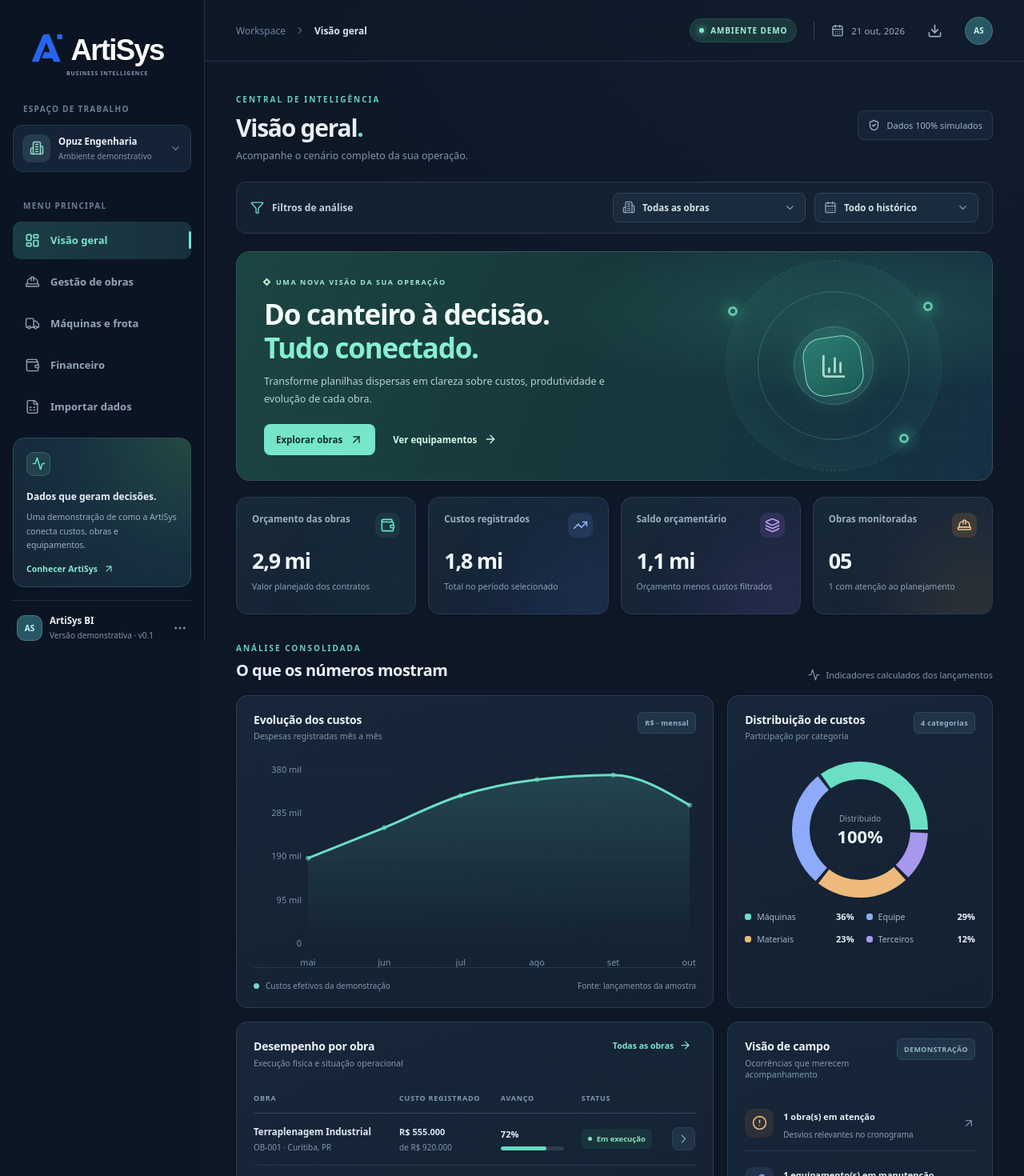
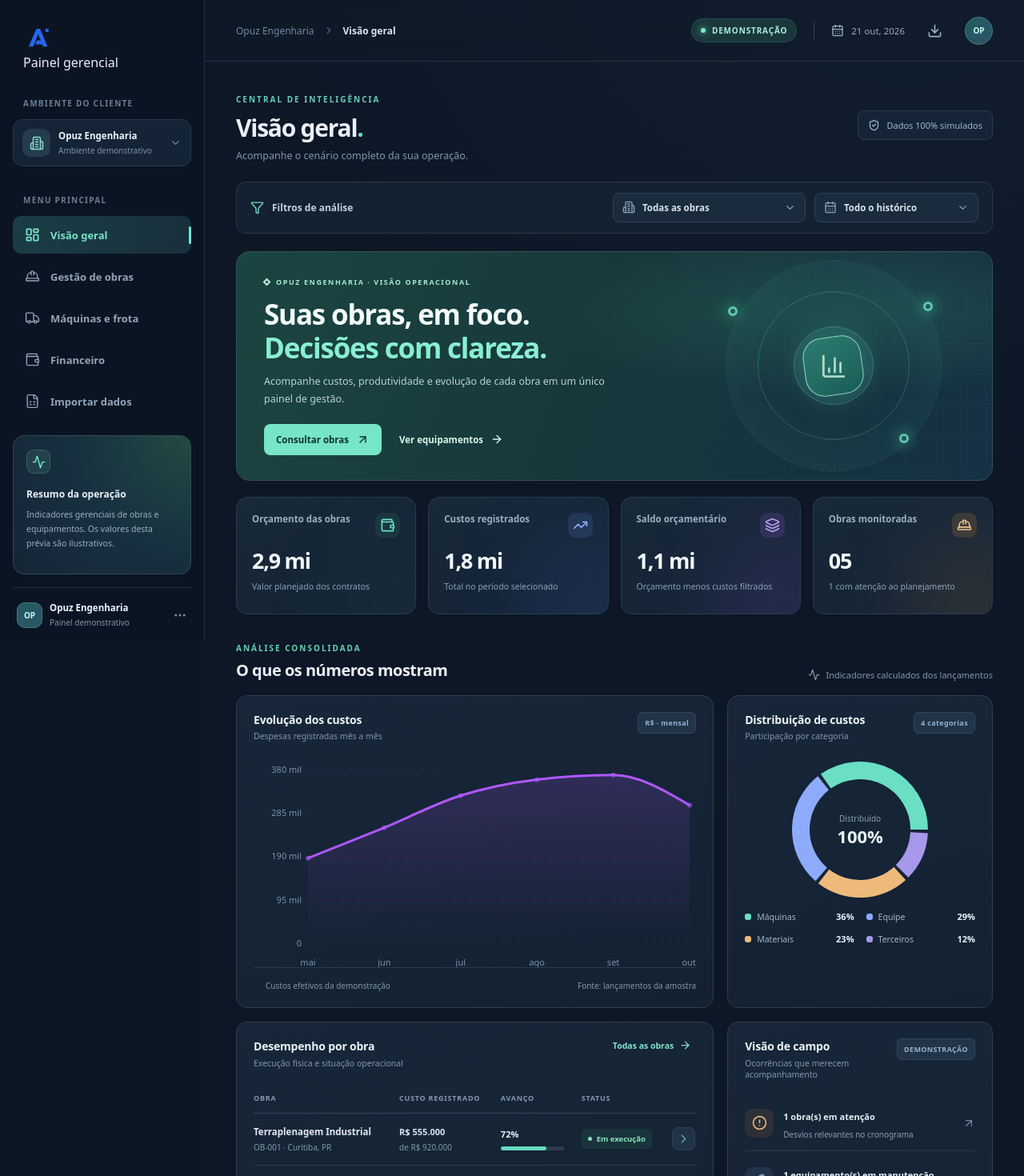
Before and after one commit to nutricionistaalmeidavh-spec/-artisys-bi, a React (Vite) app: page / in a window 1280 px wide. Shown: the top 1470 px of the page at 80% size. Built offline with nearby package versions, Linux system fonts and the light colour scheme.

Commit message:
design: prioritize Opuz UI with discreet official A icon and violet charts

```diff
--- a/src/App.tsx
+++ b/src/App.tsx
@@ -27,7 +27,7 @@ const monthBR = (month: string) => new Date(month + '-10T12:00:00').toLocaleDate
 const nameOf = (projectId: string) => demoProjects.find(p => p.id === projectId)?.name || projectId;
 const tooltipStyle = { background: '#152234', border: '1px solid #2b3c50', borderRadius: 12, color: '#eaf3f7', boxShadow: '0 16px 36px #0005' };
 const axisTick = { fill: '#7e93a8', fontSize: 11 };
-const gridStroke = '#243349';
+const gridStroke = '#302644';
 
 const navigation: { id: Section; label: string; subtitle?: string; icon: typeof LayoutDashboard }[] = [
   { id: 'overview', label: 'Visão geral', icon: LayoutDashboard },
@@ -75,14 +75,14 @@ function Status({ label }: { label: string }) {
   return <span className={'status status-' + cls}><span className="status-dot" />{label}</span>;
 }
 
-function Progress({ value, color = '#6adfc4' }: { value: number; color?: string }) {
+function Progress({ value, color = '#af58ff' }: { value: number; color?: string }) {
   return <div className="progress-track" aria-label={value + '% concluído'}><div className="progress-fill" style={{ width: Math.min(100, Math.max(0, value)) + '%', backgroundColor: color }} /></div>;
 }
 
 function Brand() {
   return <div className="brand">
-    <img className="brand-logo" src="./artisys-logo.svg" alt="ArtiSys" width={560} height={192} />
-    <small className="brand-subtitle">BUSINESS INTELLIGENCE</small>
+    <img className="brand-icon" src="./artisys-icon.svg" alt="ArtiSys" width={38} height={38} />
+    <span className="brand-module">Painel gerencial</span>
   </div>;
 }
 
@@ -91,7 +91,7 @@ function BrandSidebar({ section, setSection, menuOpen, setMenuOpen }: { section:
     {menuOpen && <button type="button" className="sidebar-scrim" aria-label="Fechar navegação" onClick={() => setMenuOpen(false)} />}
     <aside className={'sidebar ' + (menuOpen ? 'sidebar-open' : '')}>
       <div className="sidebar-brand"><Brand /><button className="sidebar-close icon-button" onClick={() => setMenuOpen(false)} aria-label="Fechar menu"><X size={19} /></button></div>
-      <div className="workspace-label">ESPAÇO DE TRABALHO</div>
+      <div className="workspace-label">AMBIENTE DO CLIENTE</div>
       <div className="workspace-card"><span className="workspace-avatar"><Building2 size={18} /></span><span><strong>Opuz Engenharia</strong><small>Ambiente demonstrativo</small></span><ChevronDown size={15} className="workspace-arrow" /></div>
       <p className="nav-label">MENU PRINCIPAL</p>
       <nav className="sidebar-nav" aria-label="Navegação principal">
@@ -101,8 +101,8 @@ function BrandSidebar({ section, setSection, menuOpen, setMenuOpen }: { section:
         </button>)}
       </nav>
       <div className="sidebar-spacer" />
-      <div className="sidebar-insight"><div className="sidebar-insight-icon"><Activity size={17} /></div><strong>Dados que geram decisões.</strong><p>Uma demonstração de como a ArtiSys conecta custos, obras e equipamentos.</p><a href="https://artisys.dev" target="_blank" rel="noreferrer">Conhecer ArtiSys <ArrowUpRight size={14} /></a></div>
-      <div className="sidebar-footer"><div className="tiny-avatar">AS</div><div><strong>ArtiSys BI</strong><small>Versão demonstrativa · v0.1</small></div><MoreHorizontal size={18} /></div>
+      <div className="sidebar-insight"><div className="sidebar-insight-icon"><Activity size={17} /></div><strong>Resumo da operação</strong><p>Indicadores gerenciais de obras e equipamentos. Os valores desta prévia são ilustrativos.</p></div>
+      <div className="sidebar-footer"><div className="tiny-avatar">OP</div><div><strong>Opuz Engenharia</strong><small>Painel demonstrativo</small></div><MoreHorizontal size={18} /></div>
     </aside>
   </>;
 }
@@ -117,10 +117,10 @@ function Overview({ entries, projects, machines, measurements, setSection, setPr
   return <>
     <div className="hero">
       <div className="hero-copy">
-        <span className="hero-kicker"><span className="kicker-mark" /> UMA NOVA VISÃO DA SUA OPERAÇÃO</span>
-        <h2>Do canteiro à decisão.<br /><em>Tudo conectado.</em></h2>
-        <p>Transforme planilhas dispersas em clareza sobre custos, produtividade e evolução de cada obra.</p>
-        <div className="hero-actions"><button className="btn btn-primary" onClick={() => setSection('works')}>Explorar obras <ArrowUpRight size={17} /></button><button className="btn btn-ghost" onClick={() => setSection('machines')}>Ver equipamentos <ArrowRight size={16} /></button></div>
+        <span className="hero-kicker"><span className="kicker-mark" /> OPUZ ENGENHARIA · VISÃO OPERACIONAL</span>
+        <h2>Suas obras, em foco.<br /><em>Decisões com clareza.</em></h2>
+        <p>Acompanhe custos, produtividade e evolução de cada obra em um único painel de gestão.</p>
+        <div className="hero-actions"><button className="btn btn-primary" onClick={() => setSection('works')}>Consultar obras <ArrowUpRight size={17} /></button><button className="btn btn-ghost" onClick={() => setSection('machines')}>Ver equipamentos <ArrowRight size={16} /></button></div>
       </div>
       <div className="hero-art" aria-hidden="true"><div className="art-circle art-circle-1" /><div className="art-circle art-circle-2" /><div className="art-circle art-circle-3" /><div className="art-center"><BarChart3 size={34} /></div><span className="art-node art-node-a" /><span className="art-node art-node-b" /><span className="art-node art-node-c" /></div>
     </div>
@@ -135,15 +135,15 @@ function Overview({ entries, projects, machines, measurements, setSection, setPr
       <Panel title="Evolução dos custos" subtitle="Despesas registradas mês a mês" className="trend-panel" right={<span className="mini-label">R$ · mensal</span>}>
         {monthly.length ? <div className="chart-wrap"><ResponsiveContainer width="100%" height={262}>
           <AreaChart data={monthly} margin={{ top: 15, right: 8, left: 3, bottom: 0 }}>
-            <defs><linearGradient id="expenseFill" x1="0" y1="0" x2="0" y2="1"><stop offset="0%" stopColor="#6adfc4" stopOpacity={0.29}/><stop offset="100%" stopColor="#6adfc4" stopOpacity={0}/></linearGradient></defs>
+            <defs><linearGradient id="expenseFill" x1="0" y1="0" x2="0" y2="1"><stop offset="0%" stopColor="#af58ff" stopOpacity={0.29}/><stop offset="100%" stopColor="#af58ff" stopOpacity={0}/></linearGradient></defs>
             <CartesianGrid vertical={false} stroke={gridStroke} strokeDasharray="4 6" />
             <XAxis dataKey="month" tickFormatter={monthBR} tick={axisTick} tickLine={false} axisLine={false} dy={12} />
             <YAxis tickFormatter={v => compactMoney(Number(v))} tick={axisTick} tickLine={false} axisLine={false} width={65} />
             <Tooltip contentStyle={tooltipStyle} formatter={v => money(Number(v))} labelFormatter={v => 'Competência ' + String(v)} />
-            <Area type="monotone" dataKey="amount" name="Custos" stroke="#6adfc4" strokeWidth={3} fill="url(#expenseFill)" isAnimationActive={false} dot={{ r: 3, fill: '#6adfc4', strokeWidth: 0 }} activeDot={{ r: 6 }} />
+            <Area type="monotone" dataKey="amount" name="Custos" stroke="#af58ff" strokeWidth={3} fill="url(#expenseFill)" isAnimationActive={false} dot={{ r: 3, fill: '#af58ff', strokeWidth: 0 }} activeDot={{ r: 6 }} />
           </AreaChart>
         </ResponsiveContainer></div> : <ChartEmpty />}
-        <div className="panel-footline"><span><i className="legend-dot mint" /> Custos efetivos da demonstração</span><span>Fonte: lançamentos da amostra</span></div>
+        <div className="panel-footline"><span><i className="legend-dot violet" /> Custos efetivos da demonstração</span><span>Fonte: lançamentos da amostra</span></div>
       </Panel>
       <Panel title="Distribuição de custos" subtitle="Participação por categoria" right={<span className="mini-label">4 categorias</span>}>
         {entries.length ? <><div className="donut-chart"><ResponsiveContainer width="100%" height={194}>
@@ -215,12 +215,12 @@ function Machines({ machines }: { machines: typeof demoMachines }) {
     </div>
     <div className="analytics-grid">
       <Panel title="Custo por hora / equipamento" subtitle="Custo operacional total dividido pelas horas" className="trend-panel" right={<span className="mini-label">R$ / hora</span>}>
-        {chartData.length ? <ResponsiveContainer width="100%" height={280}><BarChart data={chartData} layout="vertical" margin={{ top: 10, left: 0, right: 28, bottom: 0 }}><CartesianGrid stroke={gridStroke} horizontal={false} strokeDasharray="4 5"/><XAxis type="number" tick={axisTick} axisLine={false} tickLine={false} tickFormatter={v=>'R$ '+v}/><YAxis type="category" dataKey="name" tick={axisTick} axisLine={false} tickLine={false} width={88}/><Tooltip cursor={{ fill:'#1d2b3d' }} contentStyle={tooltipStyle} formatter={v=>preciseMoney(Number(v))}/><Bar name="Custo/hora" dataKey="value" fill="#6adfc4" radius={[0,6,6,0]} barSize={17} isAnimationActive={false}/></BarChart></ResponsiveContainer> : <ChartEmpty/>}
+        {chartData.length ? <ResponsiveContainer width="100%" height={280}><BarChart data={chartData} layout="vertical" margin={{ top: 10, left: 0, right: 28, bottom: 0 }}><CartesianGrid stroke={gridStroke} horizontal={false} strokeDasharray="4 5"/><XAxis type="number" tick={axisTick} axisLine={false} tickLine={false} tickFormatter={v=>'R$ '+v}/><YAxis type="category" dataKey="name" tick={axisTick} axisLine={false} tickLine={false} width={88}/><Tooltip cursor={{ fill:'#1d2b3d' }} contentStyle={tooltipStyle} formatter={v=>preciseMoney(Number(v))}/><Bar name="Custo/hora" dataKey="value" fill="#af58ff" radius={[0,6,6,0]} barSize={17} isAnimationActive={false}/></BarChart></ResponsiveContainer> : <ChartEmpty/>}
       </Panel>
       <Panel title="Composição dos custos" subtitle="Valores ilustrativos da frota selecionada">
         <div className="cost-breakdown">{[
-          {name:'Combustível',value:machines.reduce((s,m)=>s+m.fuelCost,0),color:'#6adfc4'},
-          {name:'Manutenção',value:machines.reduce((s,m)=>s+m.maintenanceCost,0),color:'#edba7b'},
+          {name:'Combustível',value:machines.reduce((s,m)=>s+m.fuelCost,0),color:'#af58ff'},
+          {name:'Manutenção',value:machines.reduce((s,m)=>s+m.maintenanceCost,0),color:'#efbd81'},
           {name:'Mão de obra',value:machines.reduce((s,m)=>s+m.laborCost,0),color:'#8eaafb'}
         ].map(item=><div key={item.name} className="cost-line"><div><span><i style={{background:item.color}}/>{item.name}</span><strong>{money(item.value)}</strong></div><Progress value={costs ? item.value / costs * 100 : 0} color={item.color}/></div>)}</div>
         <div className="cost-hint"><Activity size={17}/> Custo médio da frota: <strong>{totalHours ? preciseMoney(costs/totalHours) : '—'} / h</strong></div>
@@ -228,7 +228,7 @@ function Machines({ machines }: { machines: typeof demoMachines }) {
     </div>
     <Panel title="Cadastro de equipamentos" subtitle="Monitoramento da frota demonstrativa" right={<span className="mini-label">{machines.length} equipamentos</span>}>
       <div className="table-scroll"><table className="data-table"><thead><tr><th>EQUIPAMENTO</th><th>OBRA ALOCADA</th><th>HORAS</th><th>CUSTO TOTAL</th><th>CUSTO/HORA</th><th>STATUS</th></tr></thead><tbody>
-        {machines.map(m=><tr key={m.id}><td><span className="work-name">{m.model}</span><span className="cell-subtext">{m.id} · {m.name}</span></td><td><span className="cell-small">{nameOf(m.projectId)}</span></td><td><strong>{number(m.hours)}h</strong></td><td><strong>{money(m.fuelCost+m.maintenanceCost+m.laborCost)}</strong></td><td><strong className="mint-text">{machineCostPerHour(m) === null ? '—' : preciseMoney(machineCostPerHour(m)!)}</strong></td><td><Status label={m.status}/></td></tr>)}
+        {machines.map(m=><tr key={m.id}><td><span className="work-name">{m.model}</span><span className="cell-subtext">{m.id} · {m.name}</span></td><td><span className="cell-small">{nameOf(m.projectId)}</span></td><td><strong>{number(m.hours)}h</strong></td><td><strong>{money(m.fuelCost+m.maintenanceCost+m.laborCost)}</strong></td><td><strong className="violet-text">{machineCostPerHour(m) === null ? '—' : preciseMoney(machineCostPerHour(m)!)}</strong></td><td><Status label={m.status}/></td></tr>)}
         {!machines.length && <tr><td colSpan={6}><ChartEmpty/></td></tr>}
       </tbody></table></div>
     </Panel>
@@ -383,8 +383,8 @@ export default function App() {
     <BrandSidebar section={section} setSection={navigate} menuOpen={menuOpen} setMenuOpen={setMenuOpen}/>
     <main className="main-area">
       <header className="topbar">
-        <div className="topbar-left"><button className="mobile-menu icon-button" aria-label="Abrir menu" onClick={()=>setMenuOpen(true)}><Menu size={22}/></button><div className="breadcrumbs"><span>Workspace</span><ChevronRight size={14}/><strong>{meta.title}</strong></div></div>
-        <div className="topbar-actions"><span className="demo-indicator"><i/> AMBIENTE DEMO</span><span className="top-separator"/><span className="top-date"><CalendarDays size={16}/> 21 out, 2026</span><button className="icon-button top-export" title="Exportar resumo" aria-label="Exportar resumo" onClick={globalExport}><Download size={19}/></button><span className="header-avatar">AS</span></div>
+        <div className="topbar-left"><button className="mobile-menu icon-button" aria-label="Abrir menu" onClick={()=>setMenuOpen(true)}><Menu size={22}/></button><div className="breadcrumbs"><span>Opuz Engenharia</span><ChevronRight size={14}/><strong>{meta.title}</strong></div></div>
+        <div className="topbar-actions"><span className="demo-indicator"><i/> DEMONSTRAÇÃO</span><span className="top-separator"/><span className="top-date"><CalendarDays size={16}/> 21 out, 2026</span><button className="icon-button top-export" title="Exportar resumo" aria-label="Exportar resumo" onClick={globalExport}><Download size={19}/></button><span className="header-avatar">OP</span></div>
       </header>
       <div className="content">
         <div className="page-header"><div><span className="page-eyebrow">{meta.eyebrow}</span><h1>{meta.title}<span className="title-point">.</span></h1><p>{meta.description}</p></div><div className="page-header-right"><span className="data-warning"><ShieldCheck size={15}/> Dados 100% simulados</span></div></div>
@@ -399,7 +399,7 @@ export default function App() {
         {section === 'machines' && <Machines machines={machines}/>}
         {section === 'finance' && <Finance entries={entries} measurements={measurements}/>}
         {section === 'imports' && <Imports imported={imported} onApply={rows=>setImported(old=>[...old,...rows])} onReset={()=>setImported([])}/>}
-        <footer className="app-footer"><span>© 2026 ArtiSys · Inteligência que move negócios.</span><span>Protótipo comercial • Dados inteiramente fictícios • <a href="https://artisys.dev" target="_blank" rel="noreferrer">artisys.dev</a></span></footer>
+        <footer className="app-footer"><span>© 2026 · Painel demonstrativo para Opuz Engenharia</span><span>Dados fictícios • Tecnologia <a href="https://artisys.dev" target="_blank" rel="noreferrer">ArtiSys</a></span></footer>
       </div>
     </main>
   </div>;
```
